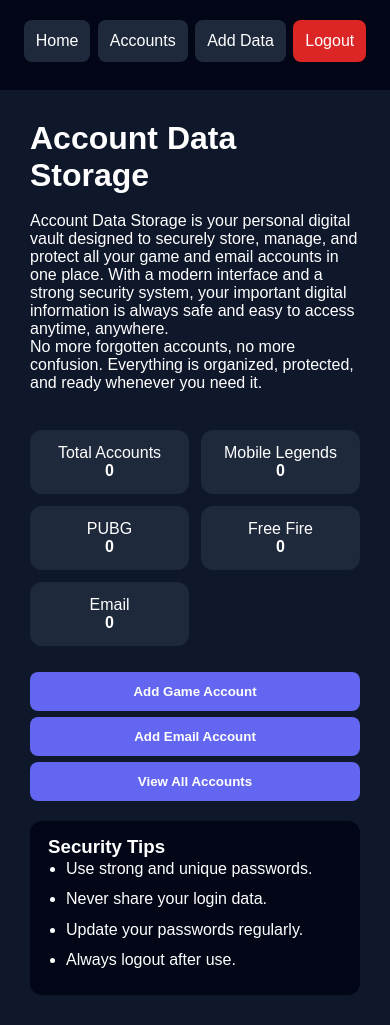
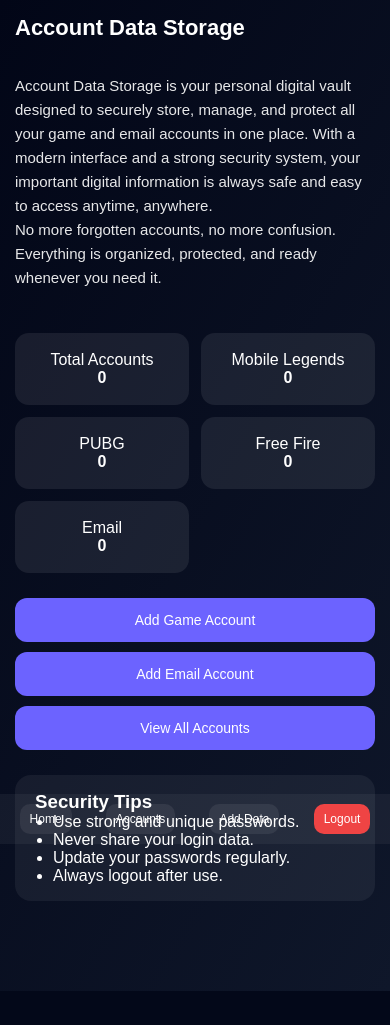
Before and after one commit to jandamerah/data-vault, a Flask app: page /dashboard in a window 390 px wide. After the commit the page ends 991 px from the top, so only its background shows below. Run offline with Flask 3, Linux system fonts and the light colour scheme; a user stored in the database is signed in; data comes from the database, SQL or seed files in the repository.

Commit message:
Refactor CSS for layout and design enhancements
Updated styles for improved layout and responsiveness.

```diff
--- a/static/style.css
+++ b/static/style.css
@@ -1,60 +1,62 @@
 * {
     margin: 0;
     padding: 0;
-    font-family: Arial;
     box-sizing: border-box;
+    font-family: Arial, sans-serif;
 }
 
 body {
-    background: #0f172a;
+    background: linear-gradient(120deg, #020617, #0f172a);
+    color: white;
+    min-height: 100vh;
 }
 
+/* ================= APP WRAPPER ================= */
 .app {
     display: flex;
-    height: 100vh;
+    min-height: 100vh;
 }
 
-/* SIDEBAR */
+/* ================= SIDEBAR ================= */
 .sidebar {
     width: 220px;
-    background: #020617;
+    background: rgba(255,255,255,0.05);
     padding: 20px;
     display: flex;
     flex-direction: column;
+    gap: 15px;
 }
 
 .sidebar h2 {
-    color: white;
+    margin-bottom: 20px;
     text-align: center;
-    margin-bottom: 30px;
 }
 
 .sidebar a {
+    color: white;
     text-decoration: none;
-    color: white;
-    padding: 12px;
-    margin-bottom: 8px;
-    background: #1e293b;
-    border-radius: 8px;
-    transition: 0.2s;
+    padding: 10px;
+    border-radius: 10px;
+    background: rgba(255,255,255,0.07);
+    text-align: center;
+    cursor: pointer;
 }
 
 .sidebar a:hover {
-    background: #6366f1;
+    background: #6c63ff;
 }
 
 .logout {
-    margin-top: auto;
-    background: #dc2626 !important;
+    background: #ef4444 !important;
 }
 
-/* MAIN */
+/* ================= MAIN ================= */
 .main {
     flex: 1;
     padding: 30px;
-    color: white;
 }
 
+/* ================= PAGE ================= */
 .page {
     display: none;
 }
@@ -63,192 +65,195 @@ body {
     display: block;
 }
 
-.card {
-    background: #1e293b;
+/* ================= HOME ================= */
+#home h1 {
+    font-size: 28px;
+    margin-bottom: 15px;
+}
+
+#home p {
+    font-size: 15px;
+    opacity: 0.9;
+    line-height: 1.6;
+}
+
+/* ================= STATS ================= */
+.stats-box {
+    display: grid;
+    grid-template-columns: repeat(5, 1fr);
+    gap: 12px;
+    margin: 25px 0;
+}
+
+.stat {
+    background: rgba(255,255,255,0.08);
+    padding: 18px;
+    border-radius: 14px;
+    text-align: center;
+}
+
+/* ================= QUICK ACTION ================= */
+.quick-action {
+    display: flex;
+    flex-direction: column;
+    gap: 10px;
+    margin-bottom: 25px;
+}
+
+.quick-action button {
+    padding: 14px;
+    border-radius: 12px;
+    background: #6c63ff;
+    border: none;
+    color: white;
+    font-size: 15px;
+    cursor: pointer;
+}
+
+/* ================= SECURITY TIPS ================= */
+.tips {
+    background: rgba(255,255,255,0.06);
+    padding: 16px 20px;
+    border-radius: 16px;
+}
+
+.tips ul {
+    padding-left: 18px;
+}
+
+/* ================= SEARCH ================= */
+.search {
     padding: 12px;
+    width: 300px;
     border-radius: 10px;
+    border: none;
     margin-top: 10px;
 }
 
-/* FORM */
-input, button {
+/* ================= CARD ================= */
+.card {
+    background: rgba(255,255,255,0.08);
+    padding: 15px;
+    border-radius: 12px;
+    margin-bottom: 12px;
+}
+
+.card button {
+    margin-top: 8px;
+    padding: 8px 12px;
+    border-radius: 6px;
+    background: #6c63ff;
+    border: none;
+    color: white;
+    cursor: pointer;
+}
+
+.del {
+    background: #ef4444;
+    padding: 6px 10px;
+    border-radius: 6px;
+    color: white;
+    text-decoration: none;
+    margin-left: 10px;
+}
+
+/* ================= FORM ================= */
+form {
+    max-width: 400px;
+    background: rgba(255,255,255,0.06);
+    padding: 20px;
+    border-radius: 16px;
+}
+
+form input,
+form select {
     width: 100%;
     padding: 12px;
-    margin-top: 10px;
-    border-radius: 8px;
+    margin-bottom: 12px;
+    border-radius: 10px;
     border: none;
 }
 
-button {
-    background: #6366f1;
+form button {
+    width: 100%;
+    padding: 12px;
+    background: #6c63ff;
+    border: none;
+    border-radius: 10px;
     color: white;
-    font-weight: bold;
 }
 
-/* RESPONSIVE HP */
+/* ================= LOGIN ================= */
+.login-container {
+    width: 100%;
+    max-width: 350px;
+    background: rgba(255,255,255,0.08);
+    padding: 25px;
+    border-radius: 18px;
+    margin: 80px auto;
+    text-align: center;
+}
+
+/* ================= MOBILE MODE ================= */
 @media (max-width: 768px) {
+
     .app {
         flex-direction: column;
     }
 
     .sidebar {
         width: 100%;
+        height: auto;
+        position: fixed;
+        bottom: 0;
+        left: 0;
         flex-direction: row;
         justify-content: space-around;
+        padding: 10px;
     }
 
     .sidebar h2 {
         display: none;
     }
 
-    .logout {
-        margin-top: 0;
-    }
+    .sidebar a {
+        font-size: 12px;
+        padding: 8px 10px;
     }
 
-/* ==== LOGIN & REGISTER ==== */
-
-.auth-bg {
-    background: linear-gradient(135deg, #0f172a, #020617);
-    display: flex;
-    justify-content: center;
-    align-items: center;
-    height: 100vh;
+    .main {
+        padding: 15px;
+        padding-bottom: 90px;
     }
 
-.auth-box {
-    background: #020617;
-    color: white;
-    padding: 30px;
-    border-radius: 14px;
-    width: 320px;
-    text-align: center;
-    box-shadow: 0 10px 30px rgba(0,0,0,0.5);
+    #home h1 {
+        font-size: 22px;
     }
 
-.auth-box h2 {
-    margin-bottom: 20px;
+    .stats-box {
+        grid-template-columns: repeat(2, 1fr);
     }
 
-.auth-box input,
-.auth-box button {
-    width: 100%;
-    padding: 12px;
-    margin-top: 12px;
-    border-radius: 8px;
-    border: none;
-}
-
-.auth-box button {
-    background: #6366f1;
-    color: white;
-    font-weight: bold;
-}
-
-.auth-box p {
-    margin-top: 15px;
+    .quick-action button {
         font-size: 14px;
-}
-
-.auth-box a {
-    color: #818cf8;
-    text-decoration: none;
-}
-
-/* ANIMASI */
-.fade {
-    animation: fadeIn 0.5s ease;
-}
-@keyframes fadeIn {
-    from { opacity: 0; }
-    to { opacity: 1; }
-}
-
-/* DELETE BUTTON */
-.del {
-    display: inline-block;
-    margin-top: 8px;
-    background: #dc2626;
-    padding: 6px 10px;
-    border-radius: 6px;
-    color: white;
-    text-decoration: none;
-    font-size: 12px;
-}
-
-/* PASSWORD BOX */
-.passbox {
-    position: relative;
-}
-.passbox span {
-    position: absolute;
-    right: 10px;
-    top: 14px;
-    cursor: pointer;
-}
-
-/* INFO DATA PASSWORD */
-.card button {
-    margin-top: 5px;
-    background: #334155;
-}
-
-select {
-    width: 100%;
-    padding: 12px;
-    margin-top: 10px;
-    border-radius: 8px;
-    border: none;
     }
 
     .search {
         width: 100%;
-    padding: 12px;
-    border-radius: 8px;
-    border: none;
-    margin-bottom: 20px;
     }
 
-.stats-box {
-    display: grid;
-    grid-template-columns: repeat(auto-fit, minmax(140px, 1fr));
-    gap: 12px;
-    margin: 20px 0;
+    form {
+        width: 100%;
     }
 
-.stat {
-    background: #1e293b;
-    padding: 14px;
-    border-radius: 12px;
-    text-align: center;
+    .card button,
+    .del {
+        width: 100%;
+        margin-top: 6px;
     }
 
-.quick-action button {
-    margin: 6px 6px 0 0;
+    .login-container {
+        width: 90%;
+        margin-top: 60px;
     }
-
-.tips {
-    background: #020617;
-    padding: 15px 18px;
-    border-radius: 12px;
-    margin-top: 20px;
 }
-
-.tips ul {
-    padding-left: 18px;
-    margin: 0;
-}
-
-.tips li {
-    margin-bottom: 8px;
-    line-height: 1.4;
-}
-
-.anim {
-    animation: fadeUp 0.4s ease;
-}
-
-@keyframes fadeUp {
-    from { opacity: 0; transform: translateY(10px); }
-    to { opacity: 1; transform: translateY(0); }
-}
```
Lines whose indentation alone changed are shown as unchanged.
